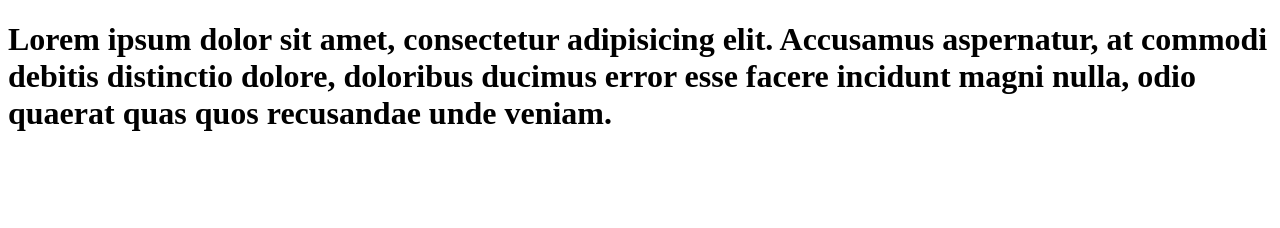
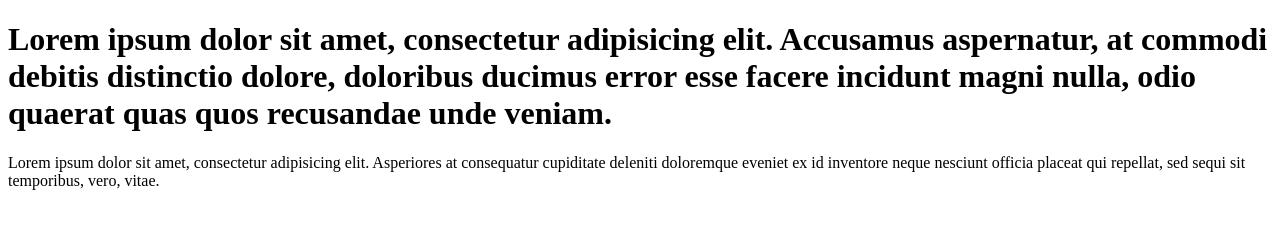
Before and after one commit to Davron1Bahodirov/AT-AT-UCS, a plain HTML site: page index.html in a window 1280 px wide. Drawn offline with Linux system fonts and the light colour scheme.

Commit message:
add column

```diff
--- a/index.html
+++ b/index.html
@@ -13,5 +13,13 @@
     Lorem ipsum dolor sit amet, consectetur adipisicing elit. Accusamus aspernatur, at commodi debitis distinctio dolore, doloribus ducimus error esse facere incidunt magni nulla, odio quaerat quas quos recusandae unde veniam.
 </h1>
 
+<div class="container">
+    <div class="row">
+        <div class="col-md-4">
+            Lorem ipsum dolor sit amet, consectetur adipisicing elit. Asperiores at consequatur cupiditate deleniti doloremque eveniet ex id inventore neque nesciunt officia placeat qui repellat, sed sequi sit temporibus, vero, vitae.
+        </div>
+    </div>
+</div>
+
 </body>
 </html>
```
